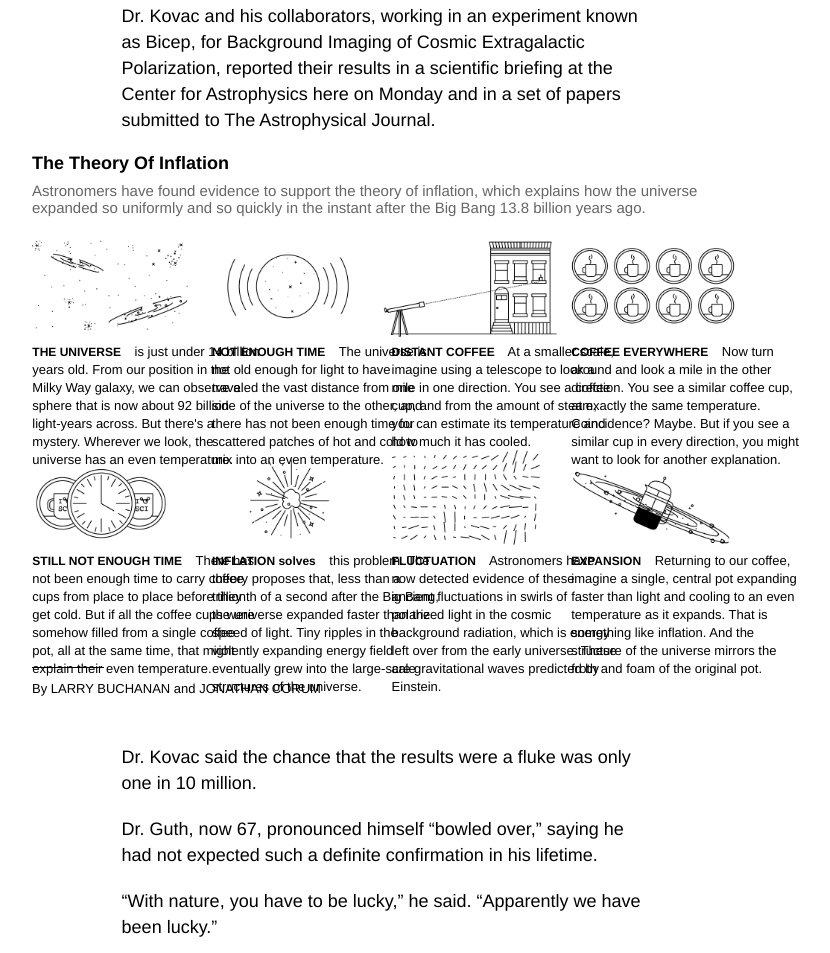
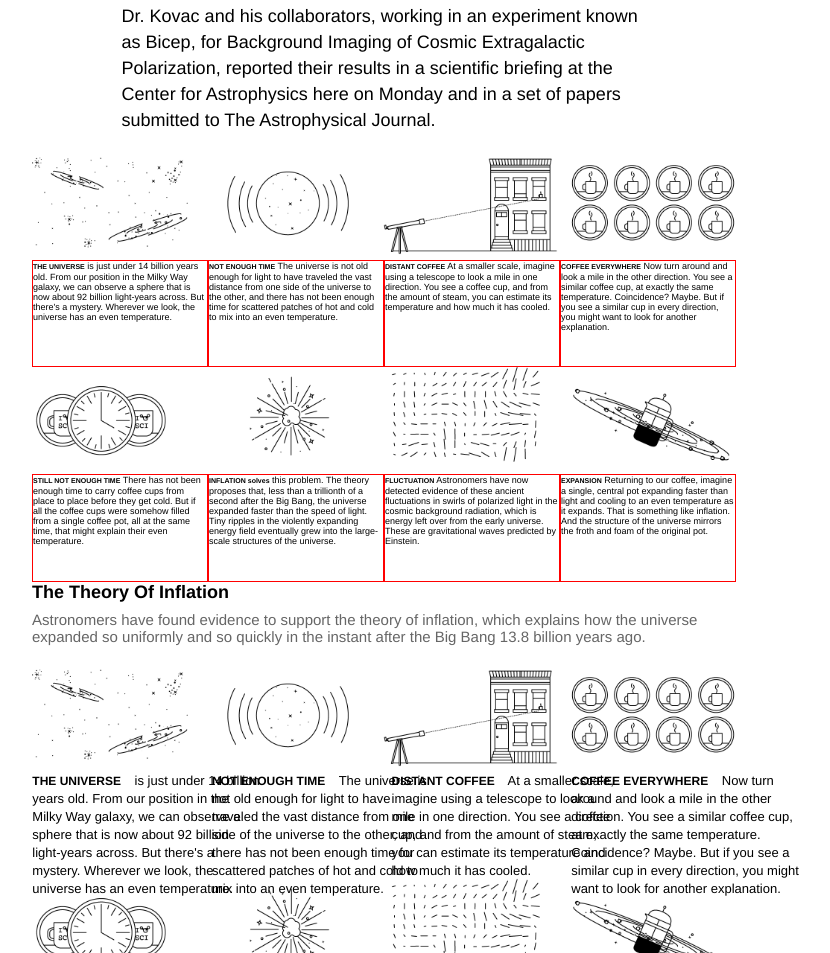
Before and after one commit to amita-roy/newyork-times-article, a plain HTML site: page index.html in a window 1280 px wide. Shown: the part 2959-3912 px from the top of the page, without its empty margins (256-1086 px from the left). Drawn offline with Linux system fonts and the light colour scheme.

Commit message:
Add alternative grid layout to inflation graphic.

```diff
--- a/css/style.css
+++ b/css/style.css
@@ -171,6 +171,10 @@ main h1 {
   margin: 20px 0px;
 }
 
+/* Inflation graphic */
+
+
+
 h3 {
   font-size: 1.8rem;
   font-weight: bold;
@@ -179,6 +183,83 @@ h3 {
 .inflation-graphic-container {
   width: 55%;
 }
+
+.inflation-graphic-grid {
+  width: 100%;
+  height: 100%;
+  display: grid;
+  grid-template-rows: 1fr 1fr 1fr 1fr;
+  grid-template-columns: 1fr 1fr 1fr 1fr;
+  grid-template-areas:
+  "image image image image"
+  "image image image image"
+  "image image image image"
+  "image image image image"
+}
+
+#inflation-graphic-image {
+  grid-row-start: 1;
+  grid-row-end: 5;
+  grid-column-start: 1;
+  grid-column-end: 5;
+}
+
+.inflation-graphic-grid-item1 {
+  grid-row: 2 / 3;
+  grid-column: 1 / 2;
+}
+
+.inflation-graphic-grid-item2 {
+  grid-row: 2 / 3;
+  grid-column: 2 / 3;
+}
+
+.inflation-graphic-grid-item3 {
+  grid-row: 2 / 3;
+  grid-column: 3 / 4;
+}
+
+.inflation-graphic-grid-item4 {
+  grid-row: 2 / 3;
+  grid-column: 4 / 5;
+}
+
+.inflation-graphic-grid-item5 {
+  grid-row: 4 / 5;
+  grid-column: 1 / 2;
+}
+
+.inflation-graphic-grid-item6 {
+  grid-row: 4 / 5;
+  grid-column: 2 / 3;
+}
+
+.inflation-graphic-grid-item7 {
+  grid-row: 4 / 5;
+  grid-column: 3 / 4;
+}
+
+.inflation-graphic-grid-item8 {
+  grid-row: 4 / 5;
+  grid-column: 4 / 5;
+}
+
+.inflation-graphic-grid-item {
+  border: 1px solid red;
+  line-height: 1rem;
+  font-size: 0.9rem;
+  color: black;
+  font-weight: lighter;
+}
+
+.inflation-graphic-grid-item span {
+  font-size: 0.7rem;
+  font-weight: bold;
+}
+
+
+
+
 
 .inflation-graphic-container img {
   max-width: 100%;
--- a/index.html
+++ b/index.html
@@ -188,6 +188,59 @@
       </div>
 
       <div class="inflation-graphic-container">
+        <div class="inflation-graphic-grid">
+          <img id="inflation-graphic-image" src="assets/images/inflation.png" />
+          <p class="inflation-graphic-grid-item inflation-graphic-grid-item1">
+              <span>THE UNIVERSE</span> is just under 14 billion years old. From
+              our position in the Milky Way galaxy, we can observe a sphere that
+              is now about 92 billion light-years across. But there's a mystery.
+              Wherever we look, the universe has an even temperature.
+          </p>
+          <p class="inflation-graphic-grid-item inflation-graphic-grid-item2">
+            <span>NOT ENOUGH TIME</span> The universe is not old enough for
+            light to have traveled the vast distance from one side of the
+            universe to the other, and there has not been enough time for
+            scattered patches of hot and cold to mix into an even temperature.
+          </p>
+          <p class="inflation-graphic-grid-item inflation-graphic-grid-item3">
+            <span>DISTANT COFFEE</span> At a smaller scale, imagine using a
+            telescope to look a mile in one direction. You see a coffee cup, and
+            from the amount of steam, you can estimate its temperature and how
+            much it has cooled.
+          </p>
+          <p class="inflation-graphic-grid-item inflation-graphic-grid-item4">
+            <span>COFFEE EVERYWHERE</span> Now turn around and look a mile in
+            the other direction. You see a similar coffee cup, at exactly the
+            same temperature. Coincidence? Maybe. But if you see a similar cup
+            in every direction, you might want to look for another explanation.
+          </p>
+          <p class="inflation-graphic-grid-item inflation-graphic-grid-item5">
+            <span>STILL NOT ENOUGH TIME</span> There has not been enough time to
+            carry coffee cups from place to place before they get cold. But if
+            all the coffee cups were somehow filled from a single coffee pot,
+            all at the same time, that might explain their even temperature.
+          </p>
+          <p class="inflation-graphic-grid-item inflation-graphic-grid-item6">
+            <span>INFLATION solves</span> this problem. The theory proposes
+            that, less than a trillionth of a second after the Big Bang, the
+            universe expanded faster than the speed of light. Tiny ripples in
+            the violently expanding energy field eventually grew into the
+            large-scale structures of the universe.
+          </p>
+          <p class="inflation-graphic-grid-item inflation-graphic-grid-item7">
+            <span> FLUCTUATION</span> Astronomers have now detected evidence of
+            these ancient fluctuations in swirls of polarized light in the
+            cosmic background radiation, which is energy left over from the
+            early universe. These are gravitational waves predicted by Einstein.
+          </p>
+          <p class="inflation-graphic-grid-item inflation-graphic-grid-item8">
+            <span>EXPANSION</span> Returning to our coffee, imagine a single,
+            central pot expanding faster than light and cooling to an even
+            temperature as it expands. That is something like inflation. And the
+            structure of the universe mirrors the froth and foam of the original
+            pot.
+          </p>
+        </div>
         <h3>The Theory Of Inflation</h3>
         <p class="graphic-intro">
           Astronomers have found evidence to support the theory of inflation,
@@ -195,7 +248,7 @@
           in the instant after the Big Bang 13.8 billion years ago.
         </p>
         <div class="inflation-graphic">
-          <img src="assets/images/inflation.png" />
+          <img src="assets/images/inflation.png"/>
           <p class="inflation-description description1">
             <span>THE UNIVERSE</span> is just under 14 billion years old. From
             our position in the Milky Way galaxy, we can observe a sphere that
```
